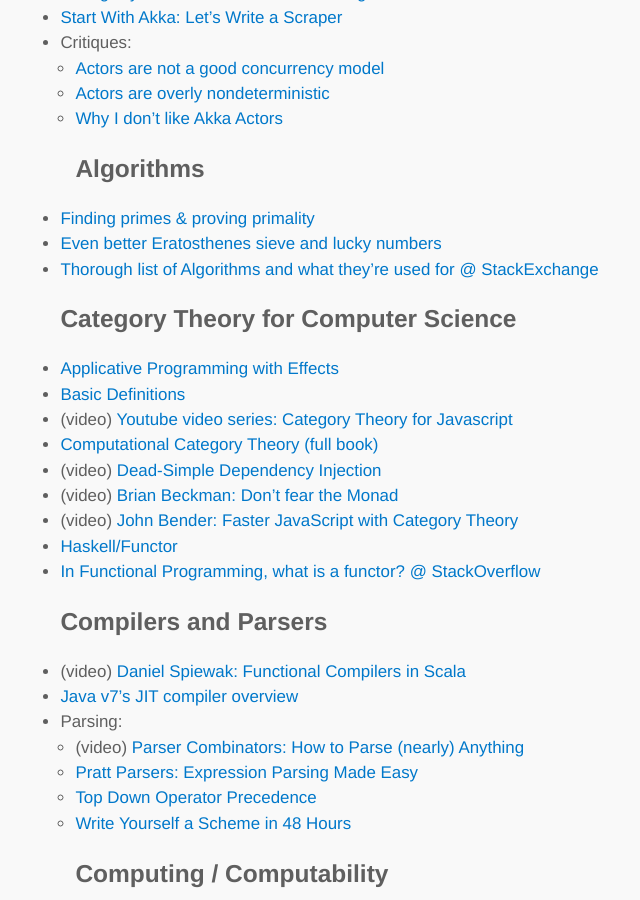
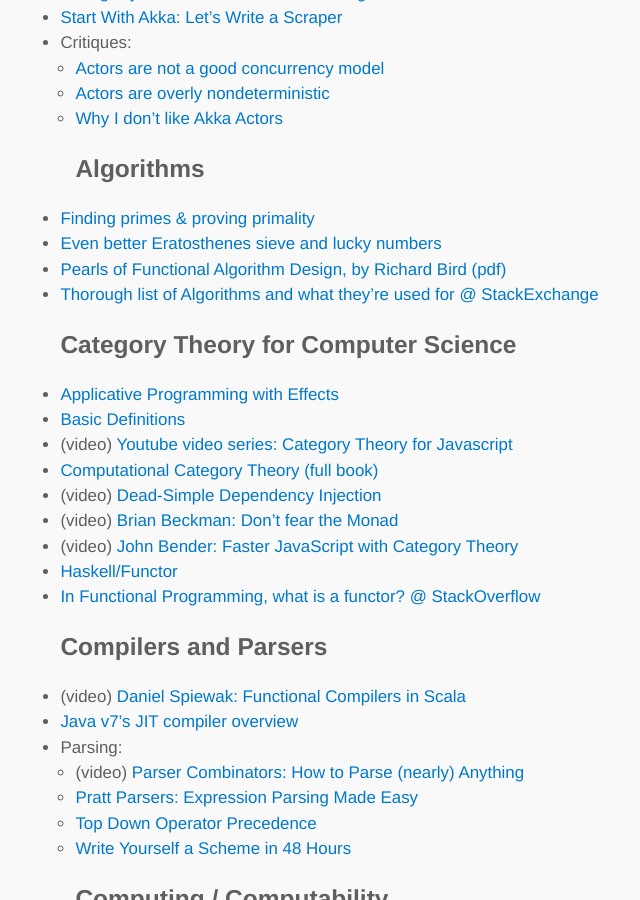
Before and after one commit to lambdatoast/lambdatoast.github.com, a Jekyll site: the page built from cs-resources/index.md, in a window 1280 px wide and 900 px high, scrolled down 476 px. Shown: the whole window, without its empty margins (189-829 px from the left). Built offline with Jekyll 4.4.1, drawn with Linux system fonts in a browser that asks for light colours.

Commit message:
Add links to Pearls of Functional Algorithm Design.

```diff
--- a/cs-resources/index.md
+++ b/cs-resources/index.md
@@ -22,6 +22,7 @@
 ## Algorithms
   - [Finding primes & proving primality](http://primes.utm.edu/prove/index.html)
   - [Even better Eratosthenes sieve and lucky numbers](http://article.gmane.org/gmane.comp.lang.haskell.cafe/19470)
+  - [Pearls of Functional Algorithm Design, by Richard Bird (pdf)](http://www.clyce.net/wp-content/uploads/2013/02/Pearls-of-Functional-Algorithm-Design.pdf)
   - [Thorough list of Algorithms and what they're used for @ StackExchange](http://cstheory.stackexchange.com/questions/19759/core-algorithms-deployed/19773#19773)
 ## Category Theory for Computer Science
   - [Applicative Programming with Effects](http://www.soi.city.ac.uk/~ross/papers/Applicative.html)
```
